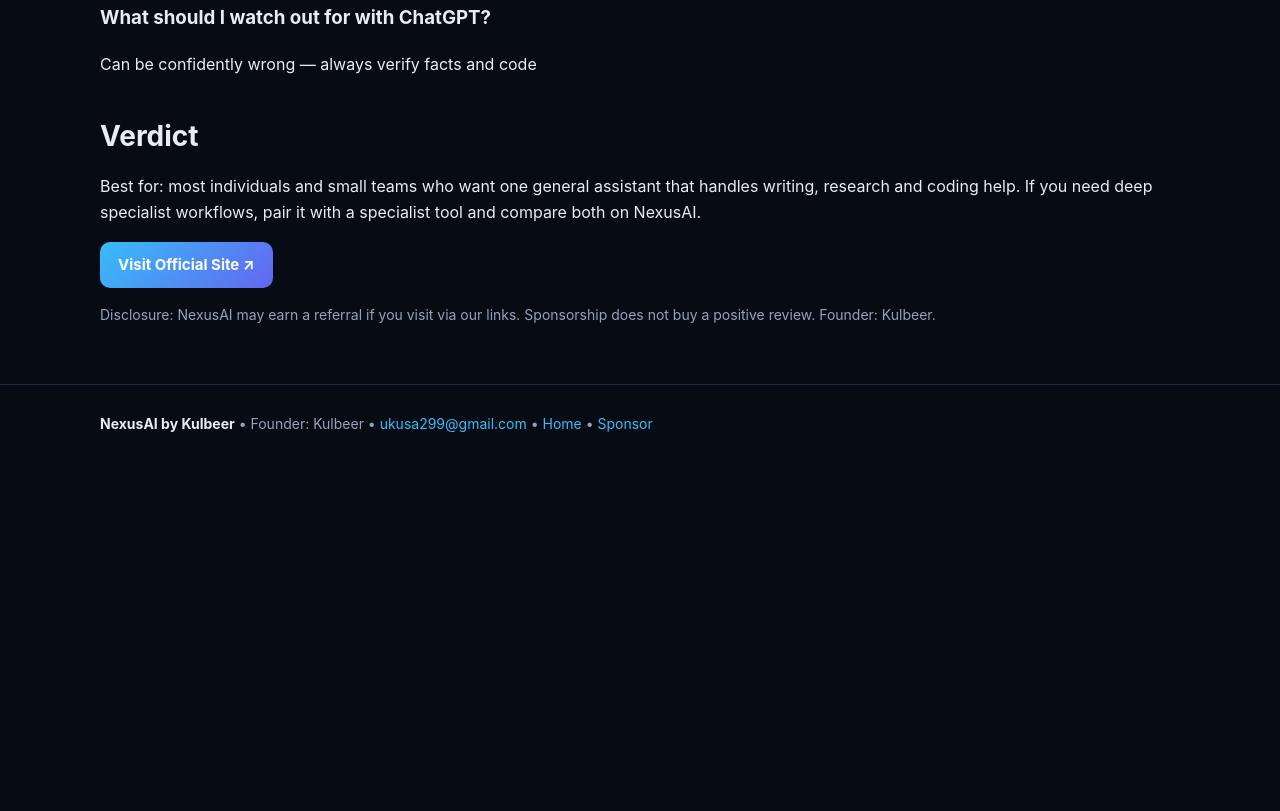
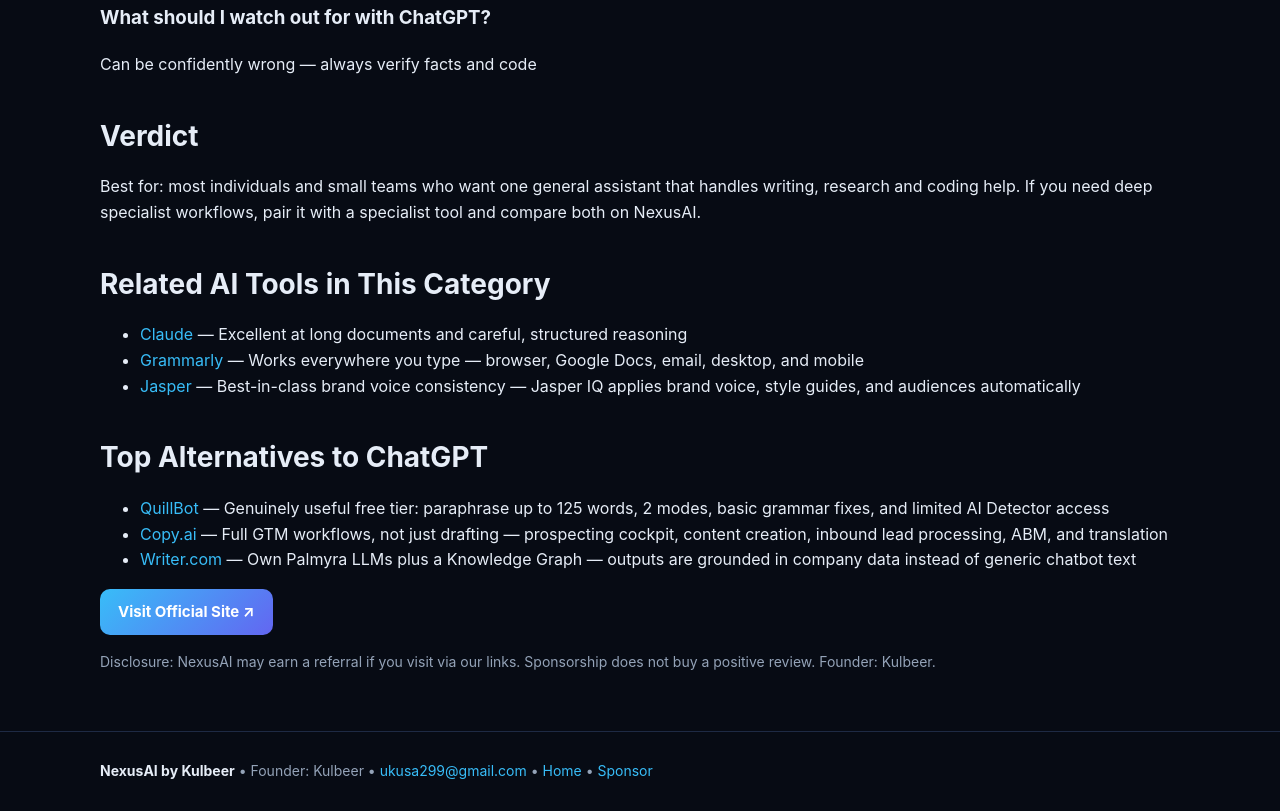
Before and after one commit to kulbeer191/kulbeer-nexusai, a plain HTML site: page tool-template.html in a window 1280 px wide. Shown: the part 1644-2455 px from the top of the page. Before the commit the page ends 2107 px from the top, so only its background shows below. Drawn offline with Linux system fonts and the light colour scheme.

Commit message:
Autonomous Directive: sponsor honeypot anti-spam + Related/Alternatives in template

```diff
--- a/tool-template.html
+++ b/tool-template.html
@@ -146,6 +146,21 @@
 
 <h2 style="margin-top:36px">Verdict</h2>
 <p>Best for: most individuals and small teams who want one general assistant that handles writing, research and coding help. If you need deep specialist workflows, pair it with a specialist tool and compare both on NexusAI.</p>
+
+<h2 style="margin-top:36px">Related AI Tools in This Category</h2>
+<ul>
+<li><a href="tools/claude.html">Claude</a> — Excellent at long documents and careful, structured reasoning</li>
+<li><a href="tools/grammarly.html">Grammarly</a> — Works everywhere you type — browser, Google Docs, email, desktop, and mobile</li>
+<li><a href="tools/jasper.html">Jasper</a> — Best-in-class brand voice consistency — Jasper IQ applies brand voice, style guides, and audiences automatically</li>
+</ul>
+
+<h2 style="margin-top:36px">Top Alternatives to ChatGPT</h2>
+<ul>
+<li><a href="tools/quillbot.html">QuillBot</a> — Genuinely useful free tier: paraphrase up to 125 words, 2 modes, basic grammar fixes, and limited AI Detector access</li>
+<li><a href="tools/copy-ai.html">Copy.ai</a> — Full GTM workflows, not just drafting — prospecting cockpit, content creation, inbound lead processing, ABM, and translation</li>
+<li><a href="tools/writer-com.html">Writer.com</a> — Own Palmyra LLMs plus a Knowledge Graph — outputs are grounded in company data instead of generic chatbot text</li>
+</ul>
+
 <p><a class="btn" href="https://openai.com/chatgpt" target="_blank" rel="noopener">Visit Official Site ↗</a></p>
 <p style="color:#94a3b8;font-size:14px">Disclosure: NexusAI may earn a referral if you visit via our links. Sponsorship does not buy a positive review. Founder: Kulbeer.</p>
 </div></section>
```
Also changed, not shown: sponsor.html (+8 -0 lines).
